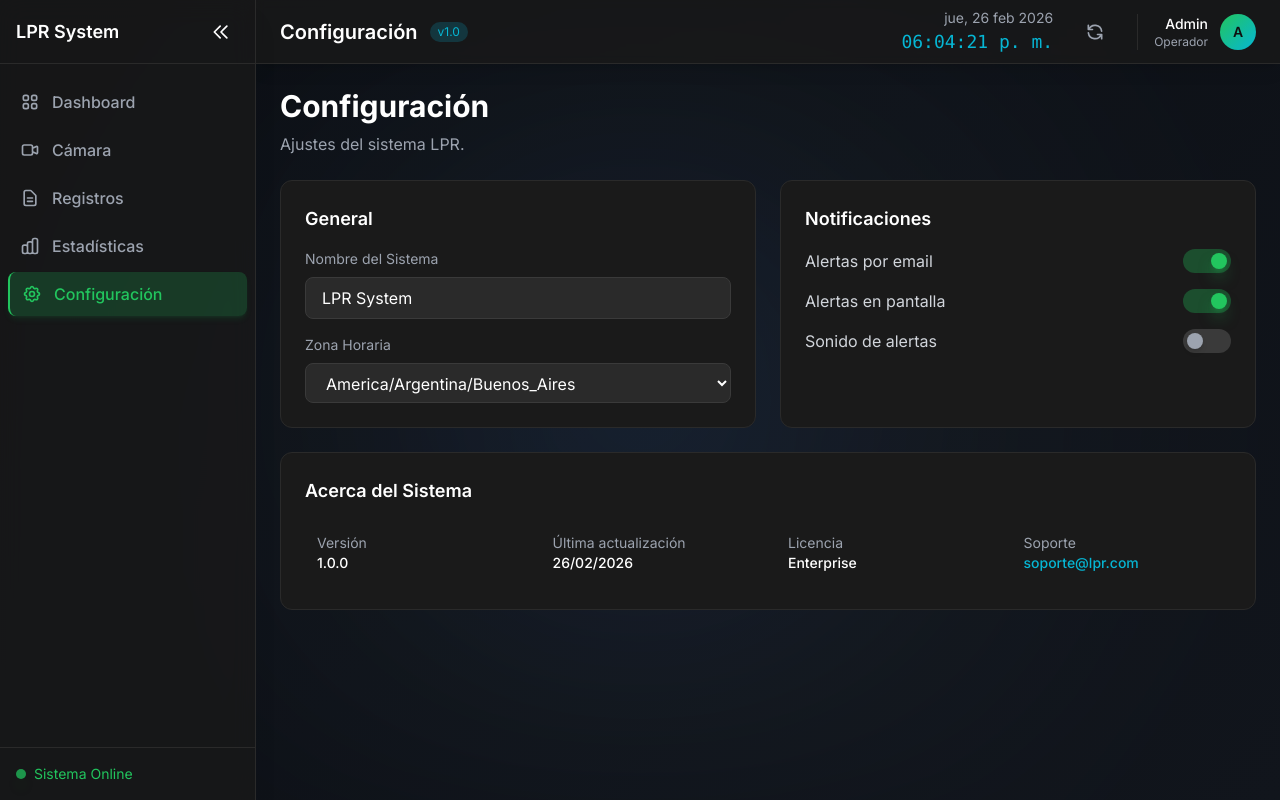
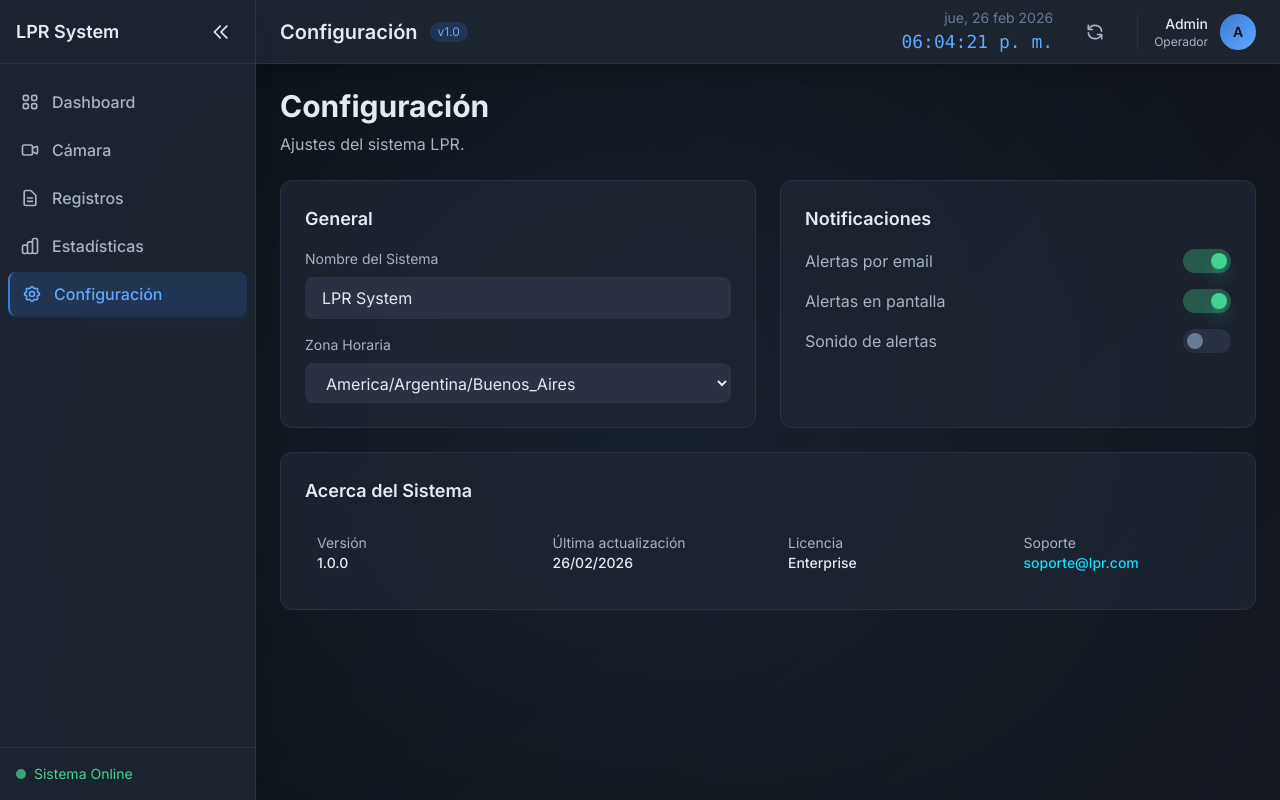
Before and after one commit to ElRodriCAT/LPR-Frontend, a React (Vite) app: page /settings in a window 1280 px wide. Built offline with nearby package versions, Linux system fonts and the light colour scheme.

Commit message:
se cambia paleta de colores y restyling a cards

```diff
--- a/src/components/Sidebar.jsx
+++ b/src/components/Sidebar.jsx
@@ -56,13 +56,13 @@ export default function Sidebar({ collapsed, setCollapsed }) {
   return (
     <aside
       // 🎯 Transición suave del ancho (500ms con easing personalizado)
-      // Semitransparente con backdrop-blur para ver el gradiente AI detrás
+      // Mayor opacidad para mejor legibilidad con backdrop-blur
       className={`${
         collapsed ? "w-16" : "w-64"
-      } h-screen bg-lpr-800/80 backdrop-blur-md border-r border-lpr-700 flex flex-col transition-all duration-500 ease-out shadow-xl relative z-20`}
+      } h-screen bg-surface-light/95 backdrop-blur-md border-r border-surface-lighter flex flex-col transition-all duration-500 ease-out shadow-xl relative z-20`}
     >
       {/* Header */}
-      <div className="h-16 flex items-center justify-between px-4 border-b border-lpr-700">
+      <div className="h-16 flex items-center justify-between px-4 border-b border-surface-lighter">
         {!collapsed && (
           <span className="font-semibold text-lg transition-colors duration-200 animate-slideInRight">
             LPR System
@@ -71,7 +71,7 @@ export default function Sidebar({ collapsed, setCollapsed }) {
         <button
           onClick={() => setCollapsed(!collapsed)}
           // 🎯 Microinteracción: scale ligero + rotación + color
-          className="p-2 hover:bg-lpr-700 rounded-lg transition-all duration-200 hover:scale-110 active:scale-95"
+          className="p-2 hover:bg-surface-lighter rounded-lg transition-all duration-200 hover:scale-110 active:scale-95"
           title={collapsed ? "Expandir" : "Colapsar"}
         >
           <svg
@@ -100,8 +100,8 @@ export default function Sidebar({ collapsed, setCollapsed }) {
               // - border-l-2: indicador visual del item activo con animación
               `flex items-center gap-3 px-3 py-2.5 rounded-lg transition-all duration-300 ${
                 isActive
-                  ? "bg-accent-green/20 text-accent-green border-l-2 border-accent-green shadow-md shadow-accent-green/10"
-                  : "text-gray-400 hover:bg-lpr-700 hover:text-white hover:scale-[1.02] hover:shadow-md"
+                  ? "bg-primary/20 text-primary-light border-l-2 border-primary shadow-md shadow-primary/10"
+                  : "text-text-secondary hover:bg-surface-lighter hover:text-text-primary hover:scale-[1.02] hover:shadow-md"
               } ${collapsed ? "justify-center" : ""}`
             }
             title={collapsed ? item.name : undefined}
@@ -121,16 +121,16 @@ export default function Sidebar({ collapsed, setCollapsed }) {
       </nav>
 
       {/* System Status */}
-      <div className="p-4 border-t border-lpr-700">
+      <div className="p-4 border-t border-surface-lighter">
         <div className={`flex items-center gap-2 ${collapsed ? "justify-center" : ""} transition-all duration-300`}>
           <div
             // 🎯 Pulso suave para indicador de estado online
             className={`w-2.5 h-2.5 rounded-full transition-all duration-300 ${
-              systemOnline ? "bg-accent-green animate-pulse shadow-lg shadow-accent-green/50" : "bg-red-500 animate-pulse shadow-lg shadow-red-500/50"
+              systemOnline ? "bg-status-success animate-pulse shadow-lg shadow-status-success/50" : "bg-status-error animate-pulse shadow-lg shadow-status-error/50"
             }`}
           />
           {!collapsed && (
-            <span className={`text-sm transition-colors duration-300 animate-slideInRight ${systemOnline ? "text-accent-green" : "text-red-400"}`}>
+            <span className={`text-sm transition-colors duration-300 animate-slideInRight ${systemOnline ? "text-status-success" : "text-status-error"}`}>
               {systemOnline ? "Sistema Online" : "Sistema Offline"}
             </span>
           )}
--- a/src/components/Topbar.jsx
+++ b/src/components/Topbar.jsx
@@ -43,14 +43,14 @@ export default function Topbar() {
   const pageTitle = pageTitles[location.pathname] || "LPR System";
 
   return (
-    // 🎯 Header con backdrop blur y animación de entrada
-    <header className="h-16 bg-lpr-800/80 backdrop-blur-sm border-b border-lpr-700 flex items-center justify-between px-6 shadow-lg animate-slideInDown">
+    // 🎯 Header con backdrop blur y animación de entrada - Mayor opacidad para legibilidad
+    <header className="h-16 bg-surface-light/95 backdrop-blur-sm border-b border-surface-lighter flex items-center justify-between px-6 shadow-lg animate-slideInDown">
       {/* Page Title */}
       <div className="flex items-center gap-3">
         {/* 🎯 Título con fade-in */}
-        <h1 className="text-xl font-semibold text-white transition-colors duration-200">{pageTitle}</h1>
+        <h1 className="text-xl font-semibold text-text-primary transition-colors duration-200">{pageTitle}</h1>
         {/* 🎯 Badge de versión con hover */}
-        <span className="px-2 py-0.5 text-xs bg-accent-cyan/20 text-accent-cyan rounded-full transition-all duration-200 hover:bg-accent-cyan/30 hover:scale-110">
+        <span className="px-2 py-0.5 text-xs bg-primary/20 text-primary-light rounded-full transition-all duration-200 hover:bg-primary/30 hover:scale-110">
           v1.0
         </span>
       </div>
@@ -59,9 +59,9 @@ export default function Topbar() {
       <div className="flex items-center gap-6">
         {/* Date & Time - 🎯 Animación suave al cambiar */}
         <div className="hidden md:flex flex-col items-end">
-          <span className="text-sm text-gray-400 transition-colors duration-200">{formatDate(currentTime)}</span>
+          <span className="text-sm text-text-muted transition-colors duration-200">{formatDate(currentTime)}</span>
           {/* 🎯 Reloj con fuente mono y color accent */}
-          <span className="text-lg font-mono text-accent-cyan transition-all duration-300 tabular-nums">
+          <span className="text-lg font-mono text-primary-light transition-all duration-300 tabular-nums">
             {formatTime(currentTime)}
           </span>
         </div>
@@ -69,12 +69,12 @@ export default function Topbar() {
         {/* Refresh Button - 🎯 Con rotación al click */}
         <button
           onClick={handleRefresh}
-          className="p-2 hover:bg-lpr-700 rounded-lg transition-all duration-200 group hover:scale-110 active:scale-95"
+          className="p-2 hover:bg-surface-lighter rounded-lg transition-all duration-200 group hover:scale-110 active:scale-95"
           title="Recargar página"
         >
           <svg
             // 🎯 Rotación del ícono en hover + cambio de color
-            className="w-5 h-5 text-gray-400 group-hover:text-accent-green transition-all duration-300 group-hover:rotate-180"
+            className="w-5 h-5 text-text-secondary group-hover:text-status-success transition-all duration-300 group-hover:rotate-180"
             fill="none"
             stroke="currentColor"
             viewBox="0 0 24 24"
@@ -89,14 +89,14 @@ export default function Topbar() {
         </button>
 
         {/* User Info - 🎯 Con hover en avatar */}
-        <div className="flex items-center gap-3 pl-4 border-l border-lpr-700">
+        <div className="flex items-center gap-3 pl-4 border-l border-surface-lighter">
           <div className="hidden sm:flex flex-col items-end">
-            <span className="text-sm font-medium text-white transition-colors duration-200">{user.name}</span>
-            <span className="text-xs text-gray-400 transition-colors duration-200">{user.role}</span>
+            <span className="text-sm font-medium text-text-primary transition-colors duration-200">{user.name}</span>
+            <span className="text-xs text-text-secondary transition-colors duration-200">{user.role}</span>
           </div>
           {/* 🎯 Avatar con hover y transiciones */}
-          <div className="w-9 h-9 bg-gradient-to-br from-accent-green to-accent-cyan rounded-full flex items-center justify-center transition-all duration-300 hover:scale-110 hover:shadow-lg hover:shadow-accent-cyan/30 cursor-pointer">
-            <span className="text-lpr-900 font-semibold text-sm">
+          <div className="w-9 h-9 bg-gradient-to-br from-primary to-accent rounded-full flex items-center justify-center transition-all duration-300 hover:scale-110 hover:shadow-glow-accent cursor-pointer">
+            <span className="text-surface-dark font-semibold text-sm">
               {user.name.charAt(0).toUpperCase()}
             </span>
           </div>
--- a/src/index.css
+++ b/src/index.css
@@ -27,11 +27,7 @@
   background-color: #4a4a4a;
 }
 
-/* ========================================
-   🎨 ANIMACIONES PERSONALIZADAS - SISTEMA LPR
-   ======================================== */
 
-/* 🎯 Fade In - Aparición suave con opacidad */
 @keyframes fadeIn {
   from {
     opacity: 0;
@@ -179,28 +175,28 @@
   z-index: 0; /* Detrás de todo el contenido */
 }
 
-/* Capa de fondo base - Color oscuro sólido */
+/* Capa de fondo base - Color corporativo oscuro */
 .base-layer {
   position: absolute;
   inset: 0;
-  background: linear-gradient(135deg, #0a0d12 0%, #11151c 100%);
+  background: linear-gradient(135deg, #0B0E13 0%, #141821 100%);
   z-index: 1;
 }
 
-/* Capa de gradiente interactivo que sigue el mouse */
+/* Capa de gradiente interactivo - Paleta corporativa azul tech (MÁS SUTIL) */
 .gradient-layer {
   position: absolute;
   inset: 0;
   background: radial-gradient(
-    circle 600px at var(--mouse-x, 50%) var(--mouse-y, 50%),
-    rgba(58, 123, 213, 0.15) 0%,
-    rgba(94, 168, 255, 0.08) 25%,
-    rgba(145, 193, 255, 0.03) 50%,
+    circle 650px at var(--mouse-x, 50%) var(--mouse-y, 50%),
+    rgba(58, 123, 213, 0.10) 0%,      /* #3A7BD5 - Primary (reducido de 0.18) */
+    rgba(94, 168, 255, 0.07) 30%,     /* #5EA8FF - Accent (reducido de 0.12) */
+    rgba(15, 224, 255, 0.03) 60%,     /* #0FE0FF - Glow (reducido de 0.06) */
     transparent 100%
   );
   z-index: 2;
-  transition: opacity 0.15s ease-out;
-  filter: blur(80px);
+  transition: opacity 0.18s ease-out;
+  filter: blur(100px);  /* Aumentado de 90px para mayor difusión */
   mix-blend-mode: screen;
 }
 
@@ -246,17 +242,17 @@
    #0a0d12, #11151c → #080a0e, #0d1015 (más oscuro)
 */
 
-/* Responsive: Reducir tamaño del gradiente en móviles */
+/* Responsive: Reducir tamaño del gradiente en móviles (MÁS SUTIL) */
 @media (max-width: 768px) {
   .gradient-layer {
     background: radial-gradient(
       circle 400px at var(--mouse-x, 50%) var(--mouse-y, 50%),
-      rgba(58, 123, 213, 0.12) 0%,
-      rgba(94, 168, 255, 0.06) 25%,
-      rgba(145, 193, 255, 0.02) 50%,
+      rgba(58, 123, 213, 0.08) 0%,      /* Reducido de 0.12 */
+      rgba(94, 168, 255, 0.04) 25%,     /* Reducido de 0.06 */
+      rgba(145, 193, 255, 0.01) 50%,    /* Reducido de 0.02 */
       transparent 100%
     );
-    filter: blur(60px);
+    filter: blur(70px);  /* Aumentado de 60px */
   }
 }
 
--- a/src/layouts/Layout.jsx
+++ b/src/layouts/Layout.jsx
@@ -8,7 +8,7 @@ export default function Layout() {
   const [sidebarCollapsed, setSidebarCollapsed] = useState(false);
 
   return (
-    <div className="h-screen w-full bg-lpr-900 text-white flex overflow-hidden relative">
+    <div className="h-screen w-full text-text-primary flex overflow-hidden relative">
       {/* 🌌 Fondo interactivo con gradiente AI - Detrás de todo */}
       <InteractiveGradientAI />
 
@@ -16,7 +16,7 @@ export default function Layout() {
       <Sidebar collapsed={sidebarCollapsed} setCollapsed={setSidebarCollapsed} />
 
       {/* Main Content Area */}
-      <div className="flex-1 flex flex-col min-w-0 relative z-10">{/* z-10 para estar sobre el fondo */}
+      <div className="flex-1 flex flex-col min-w-0 relative z-10">
         {/* Topbar */}
         <Topbar />
 
--- a/src/pages/Settings.jsx
+++ b/src/pages/Settings.jsx
@@ -3,32 +3,32 @@ export default function Settings() {
     // 🎯 Fade-in para toda la página
     <div className="space-y-6 animate-fadeIn">
       <div className="opacity-0 animate-slideInDown">
-        <h2 className="text-3xl font-bold mb-2">Configuración</h2>
-        <p className="text-gray-400">Ajustes del sistema LPR.</p>
+        <h2 className="text-3xl font-bold mb-2 text-text-primary">Configuración</h2>
+        <p className="text-text-secondary">Ajustes del sistema LPR.</p>
       </div>
 
       <div className="grid grid-cols-1 lg:grid-cols-2 gap-6">
-        {/* General Settings - 🎯 Card con animación */}
-        <div className="opacity-0 animate-fadeInUp bg-lpr-800 rounded-xl p-6 border border-lpr-700 hover:border-lpr-600 transition-all duration-300" style={{ animationDelay: '100ms' }}>
-          <h3 className="text-lg font-semibold mb-4">General</h3>
+        {/* General Settings - 🎯 Card con animación y mayor opacidad */}
+        <div className="opacity-0 animate-fadeInUp bg-surface-light/85 backdrop-blur-sm rounded-xl p-6 border border-surface-lighter hover:border-primary/50 transition-all duration-300" style={{ animationDelay: '100ms' }}>
+          <h3 className="text-lg font-semibold mb-4 text-text-primary">General</h3>
           <div className="space-y-4">
             <div>
-              <label className="block text-sm text-gray-400 mb-2 transition-colors duration-200">Nombre del Sistema</label>
+              <label className="block text-sm text-text-secondary mb-2 transition-colors duration-200">Nombre del Sistema</label>
               {/* 🎯 Input con focus animado: borde + shadow + lift */}
               <input
                 type="text"
                 defaultValue="LPR System"
-                className="w-full px-4 py-2 bg-lpr-700 border border-lpr-600 rounded-lg
-                  focus:outline-none focus:border-accent-cyan focus:shadow-lg focus:shadow-accent-cyan/20
-                  transition-all duration-300 hover:border-lpr-500 focus:scale-[1.01]"
+                className="w-full px-4 py-2 bg-surface-lighter border border-surface-lighter rounded-lg text-text-primary
+                  focus:outline-none focus:border-accent-bright focus:shadow-lg focus:shadow-accent-bright/20
+                  transition-all duration-300 hover:border-primary/50 focus:scale-[1.01]"
               />
             </div>
             <div>
-              <label className="block text-sm text-gray-400 mb-2 transition-colors duration-200">Zona Horaria</label>
+              <label className="block text-sm text-text-secondary mb-2 transition-colors duration-200">Zona Horaria</label>
               {/* 🎯 Select con animaciones similares */}
-              <select className="w-full px-4 py-2 bg-lpr-700 border border-lpr-600 rounded-lg
-                focus:outline-none focus:border-accent-cyan focus:shadow-lg focus:shadow-accent-cyan/20
-                transition-all duration-300 hover:border-lpr-500 hover:cursor-pointer">
+              <select className="w-full px-4 py-2 bg-surface-lighter border border-surface-lighter rounded-lg text-text-primary
+                focus:outline-none focus:border-accent-bright focus:shadow-lg focus:shadow-accent-bright/20
+                transition-all duration-300 hover:border-primary/50 hover:cursor-pointer">
                 <option>America/Argentina/Buenos_Aires</option>
                 <option>UTC</option>
               </select>
@@ -36,58 +36,58 @@ export default function Settings() {
           </div>
         </div>
 
-        {/* Notifications - 🎯 Card con animación y delays escalonados */}
-        <div className="opacity-0 animate-fadeInUp bg-lpr-800 rounded-xl p-6 border border-lpr-700 hover:border-lpr-600 transition-all duration-300" style={{ animationDelay: '200ms' }}>
-          <h3 className="text-lg font-semibold mb-4">Notificaciones</h3>
+        {/* Notifications - 🎯 Card con animación, delays escalonados y mayor opacidad */}
+        <div className="opacity-0 animate-fadeInUp bg-surface-light/85 backdrop-blur-sm rounded-xl p-6 border border-surface-lighter hover:border-primary/50 transition-all duration-300" style={{ animationDelay: '200ms' }}>
+          <h3 className="text-lg font-semibold mb-4 text-text-primary">Notificaciones</h3>
           <div className="space-y-4">
             {/* 🎯 Toggle ON con animaciones suaves */}
             <div className="flex items-center justify-between group">
-              <span className="text-gray-300 transition-colors duration-200 group-hover:text-white">Alertas por email</span>
-              <button className="w-12 h-6 bg-accent-green/30 rounded-full relative cursor-pointer transition-all duration-300 hover:bg-accent-green/40 hover:scale-105 active:scale-95">
+              <span className="text-text-secondary transition-colors duration-200 group-hover:text-text-primary">Alertas por email</span>
+              <button className="w-12 h-6 bg-status-success/30 rounded-full relative cursor-pointer transition-all duration-300 hover:bg-status-success/40 hover:scale-105 active:scale-95">
                 {/* 🎯 Bolita con transición suave (derecha = ON) */}
-                <div className="absolute right-1 top-1 w-4 h-4 bg-accent-green rounded-full transition-all duration-300 shadow-lg shadow-accent-green/50" />
+                <div className="absolute right-1 top-1 w-4 h-4 bg-status-success rounded-full transition-all duration-300 shadow-lg shadow-status-success/50" />
               </button>
             </div>
 
             <div className="flex items-center justify-between group">
-              <span className="text-gray-300 transition-colors duration-200 group-hover:text-white">Alertas en pantalla</span>
-              <button className="w-12 h-6 bg-accent-green/30 rounded-full relative cursor-pointer transition-all duration-300 hover:bg-accent-green/40 hover:scale-105 active:scale-95">
-                <div className="absolute right-1 top-1 w-4 h-4 bg-accent-green rounded-full transition-all duration-300 shadow-lg shadow-accent-green/50" />
+              <span className="text-text-secondary transition-colors duration-200 group-hover:text-text-primary">Alertas en pantalla</span>
+              <button className="w-12 h-6 bg-status-success/30 rounded-full relative cursor-pointer transition-all duration-300 hover:bg-status-success/40 hover:scale-105 active:scale-95">
+                <div className="absolute right-1 top-1 w-4 h-4 bg-status-success rounded-full transition-all duration-300 shadow-lg shadow-status-success/50" />
               </button>
             </div>
 
             {/* 🎯 Toggle OFF con animaciones (izquierda = OFF) */}
             <div className="flex items-center justify-between group">
-              <span className="text-gray-300 transition-colors duration-200 group-hover:text-white">Sonido de alertas</span>
-              <button className="w-12 h-6 bg-lpr-600 rounded-full relative cursor-pointer transition-all duration-300 hover:bg-lpr-500 hover:scale-105 active:scale-95">
+              <span className="text-text-secondary transition-colors duration-200 group-hover:text-text-primary">Sonido de alertas</span>
+              <button className="w-12 h-6 bg-surface-lighter rounded-full relative cursor-pointer transition-all duration-300 hover:bg-surface-lighter/80 hover:scale-105 active:scale-95">
                 {/* 🎯 Bolita en posición izquierda */}
-                <div className="absolute left-1 top-1 w-4 h-4 bg-gray-400 rounded-full transition-all duration-300 shadow-md" />
+                <div className="absolute left-1 top-1 w-4 h-4 bg-text-muted rounded-full transition-all duration-300 shadow-md" />
               </button>
             </div>
           </div>
         </div>
 
-        {/* About - 🎯 Full width card con animación */}
-        <div className="opacity-0 animate-fadeInUp bg-lpr-800 rounded-xl p-6 border border-lpr-700 hover:border-lpr-600 transition-all duration-300 lg:col-span-2" style={{ animationDelay: '300ms' }}>
-          <h3 className="text-lg font-semibold mb-4">Acerca del Sistema</h3>
+        {/* About - 🎯 Full width card con animación y mayor opacidad */}
+        <div className="opacity-0 animate-fadeInUp bg-surface-light/85 backdrop-blur-sm rounded-xl p-6 border border-surface-lighter hover:border-primary/50 transition-all duration-300 lg:col-span-2" style={{ animationDelay: '300ms' }}>
+          <h3 className="text-lg font-semibold mb-4 text-text-primary">Acerca del Sistema</h3>
           {/* 🎯 Grid con hover en cada item */}
           <div className="grid grid-cols-2 md:grid-cols-4 gap-4 text-sm">
-            <div className="p-3 rounded-lg transition-all duration-200 hover:bg-lpr-700/50">
-              <p className="text-gray-400">Versión</p>
-              <p className="font-medium">1.0.0</p>
+            <div className="p-3 rounded-lg transition-all duration-200 hover:bg-surface-lighter/50">
+              <p className="text-text-secondary">Versión</p>
+              <p className="font-medium text-text-primary">1.0.0</p>
             </div>
-            <div className="p-3 rounded-lg transition-all duration-200 hover:bg-lpr-700/50">
-              <p className="text-gray-400">Última actualización</p>
-              <p className="font-medium">26/02/2026</p>
+            <div className="p-3 rounded-lg transition-all duration-200 hover:bg-surface-lighter/50">
+              <p className="text-text-secondary">Última actualización</p>
+              <p className="font-medium text-text-primary">26/02/2026</p>
             </div>
-            <div className="p-3 rounded-lg transition-all duration-200 hover:bg-lpr-700/50">
-              <p className="text-gray-400">Licencia</p>
-              <p className="font-medium">Enterprise</p>
+            <div className="p-3 rounded-lg transition-all duration-200 hover:bg-surface-lighter/50">
+              <p className="text-text-secondary">Licencia</p>
+              <p className="font-medium text-text-primary">Enterprise</p>
             </div>
-            <div className="p-3 rounded-lg transition-all duration-200 hover:bg-lpr-700/50">
-              <p className="text-gray-400">Soporte</p>
+            <div className="p-3 rounded-lg transition-all duration-200 hover:bg-surface-lighter/50">
+              <p className="text-text-secondary">Soporte</p>
               {/* 🎯 Email con hover especial */}
-              <p className="font-medium text-accent-cyan transition-all duration-200 hover:underline hover:scale-105 cursor-pointer">
+              <p className="font-medium text-accent-bright transition-all duration-200 hover:underline hover:scale-105 cursor-pointer">
                 soporte@lpr.com
               </p>
             </div>
--- a/tailwind.config.js
+++ b/tailwind.config.js
@@ -7,19 +7,46 @@ module.exports = {
   theme: {
     extend: {
       colors: {
-        'lpr': {
-          900: '#0f0f0f',
-          800: '#1a1a1a',
-          700: '#2a2a2a',
-          600: '#3a3a3a',
+        // 🎨 Paleta Corporativa Azul Tech
+        'primary': {
+          DEFAULT: '#3A7BD5',
+          light: '#5EA8FF',
+          dark: '#2A5FA5',
         },
         'accent': {
-          green: '#22c55e',
-          cyan: '#06b6d4',
+          DEFAULT: '#5EA8FF',
+          bright: '#0FE0FF',
+          glow: '#0FE0FF',
         },
+        'surface': {
+          dark: '#0B0E13',
+          DEFAULT: '#141821',
+          light: '#1E2532',
+          lighter: '#2A3143',
+        },
+        'text': {
+          primary: '#E5EAF0',
+          secondary: '#A8B2C1',
+          muted: '#6B7A93',
+        },
+        'status': {
+          success: '#42D392',
+          warning: '#FAD643',
+          error: '#E03E3E',
+        },
+        // Tokens semánticos
+        'btn-primary': '#3A7BD5',
+        'btn-primary-hover': '#5EA8FF',
+        'input-border': '#2A3143',
+        'input-focus': '#5EA8FF',
       },
       fontFamily: {
         sans: ['Inter', 'system-ui', 'sans-serif'],
+      },
+      boxShadow: {
+        'glow-primary': '0 0 20px rgba(58, 123, 213, 0.3)',
+        'glow-accent': '0 0 20px rgba(94, 168, 255, 0.3)',
+        'glow-bright': '0 0 30px rgba(15, 224, 255, 0.4)',
       },
     },
   },
```
Also changed, not shown: src/components/InteractiveGradientAI.jsx (+10 -4 lines), src/pages/Cameras.jsx (+10 -10 lines), src/pages/Dashboard.jsx (+19 -25 lines), src/pages/Logs.jsx (+55 -55 lines), src/pages/Stats.jsx (+20 -20 lines), 1 other file (tests, documents, lock files or other folders).
